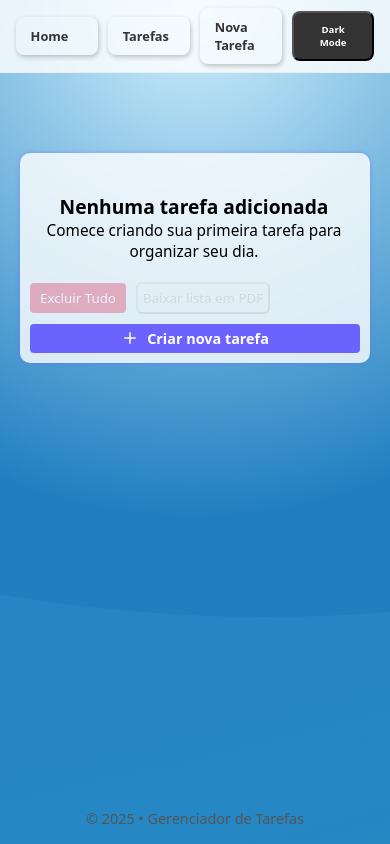
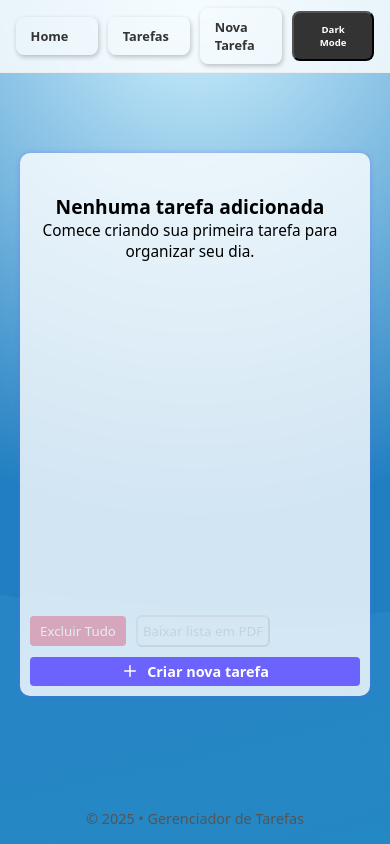
Before and after one commit to philipeelopes/todo-list, a React (Vite) app: page /#/tarefas in a window 390 px wide. Built offline with nearby package versions, Linux system fonts and the light colour scheme.

Commit message:
teste final1

```diff
--- a/src/components/todoList/TodoList.module.css
+++ b/src/components/todoList/TodoList.module.css
@@ -111,9 +111,9 @@ body.dark .vazio {
 .listaScroll{
 
   flex: 1;
-  min-height: 0;
+  min-height: 50vh;
   overflow-y: auto;
-  padding-right: 2px;
+  padding-right: 10px;
 }
 
 
```
